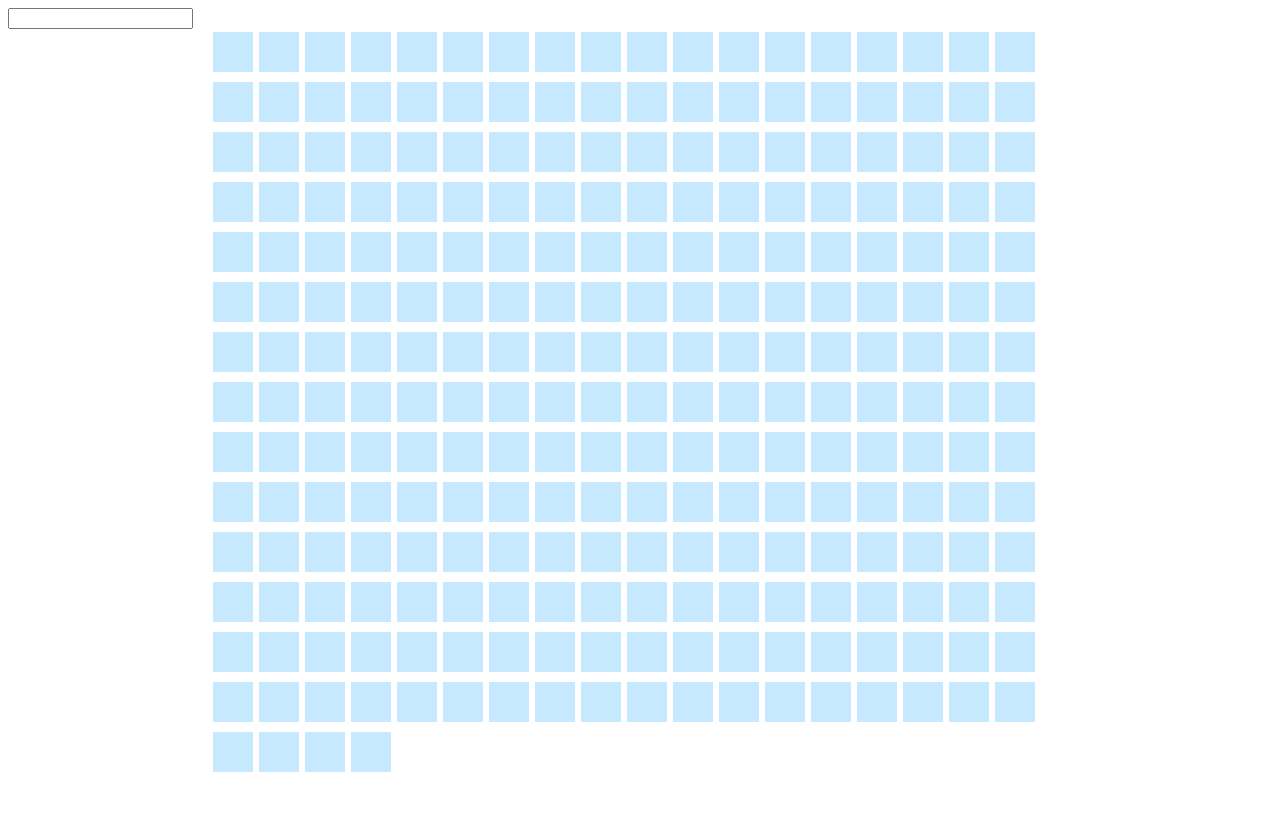
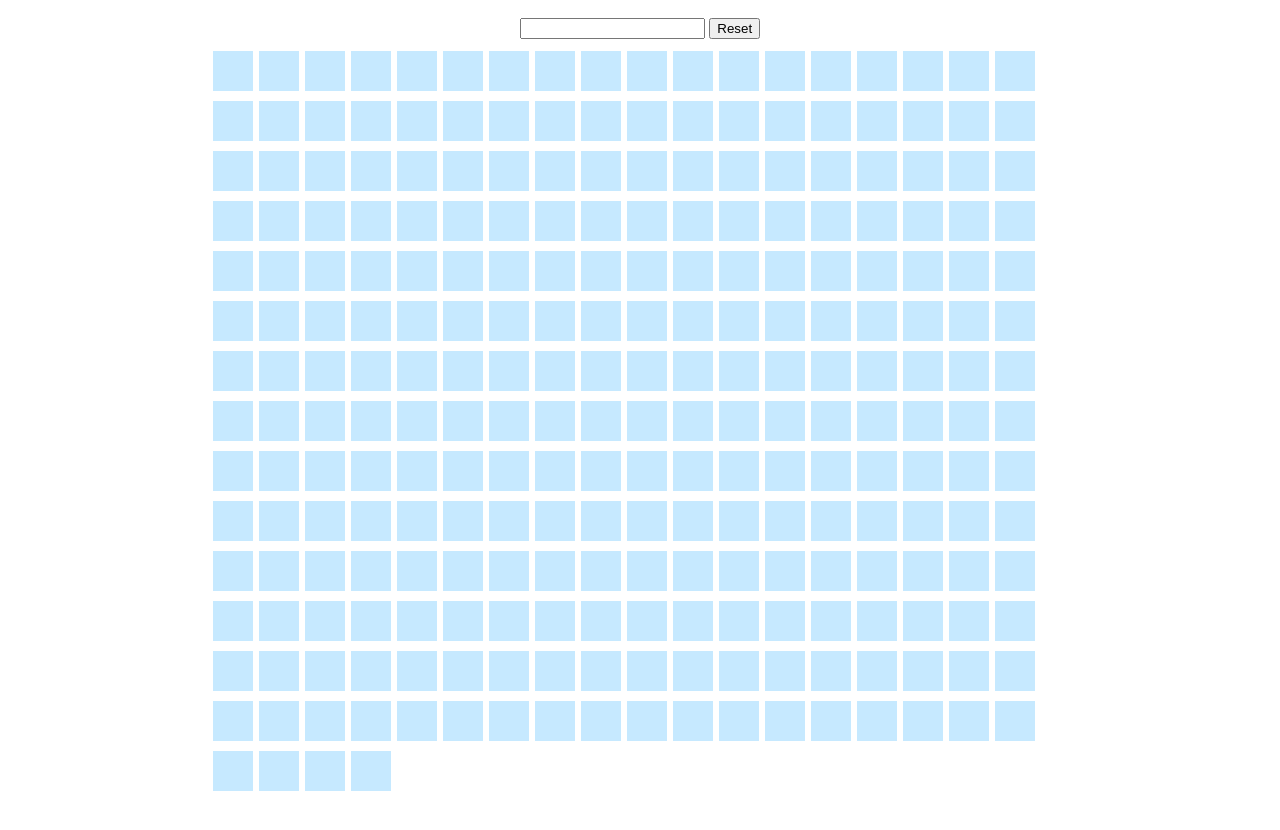
Before and after one commit to Skerj/gridproject, a plain HTML site: page index.html in a window 1280 px wide. Drawn offline with nearby package versions, Linux system fonts and the light colour scheme.

Commit message:
Centered the form/button at top of page

```diff
--- a/css/styles.css
+++ b/css/styles.css
@@ -1,5 +1,17 @@
 html {
 	font-family: helvetica, sans-serif;
+}
+
+.inputs {
+	margin: auto;
+	width: 300px;
+	height: 40px;
+	text-align: center;
+}
+
+button, form {
+	display: inline-block;
+	margin-top: 10px;
 }
 
 #container {
--- a/index.html
+++ b/index.html
@@ -6,9 +6,12 @@
 </head>
 
 <body>
-	<form>
-		<input type="number" name="gridnumber"><br>
-	</form>
+	<div class="inputs">
+		<form>
+			<input type="number" name="gridnumber"><br>
+		</form>
+		<button type="button" id="clearall">Reset</button>
+	</div>
 	<div id="container">
 
 	</div>
--- a/js/scripts.js
+++ b/js/scripts.js
@@ -8,3 +8,7 @@ $(document).ready(function () {
 			$(this).addClass('hover');
 	});
 });
+
+$('#clearall').on('click', function () {
+
+});
```
